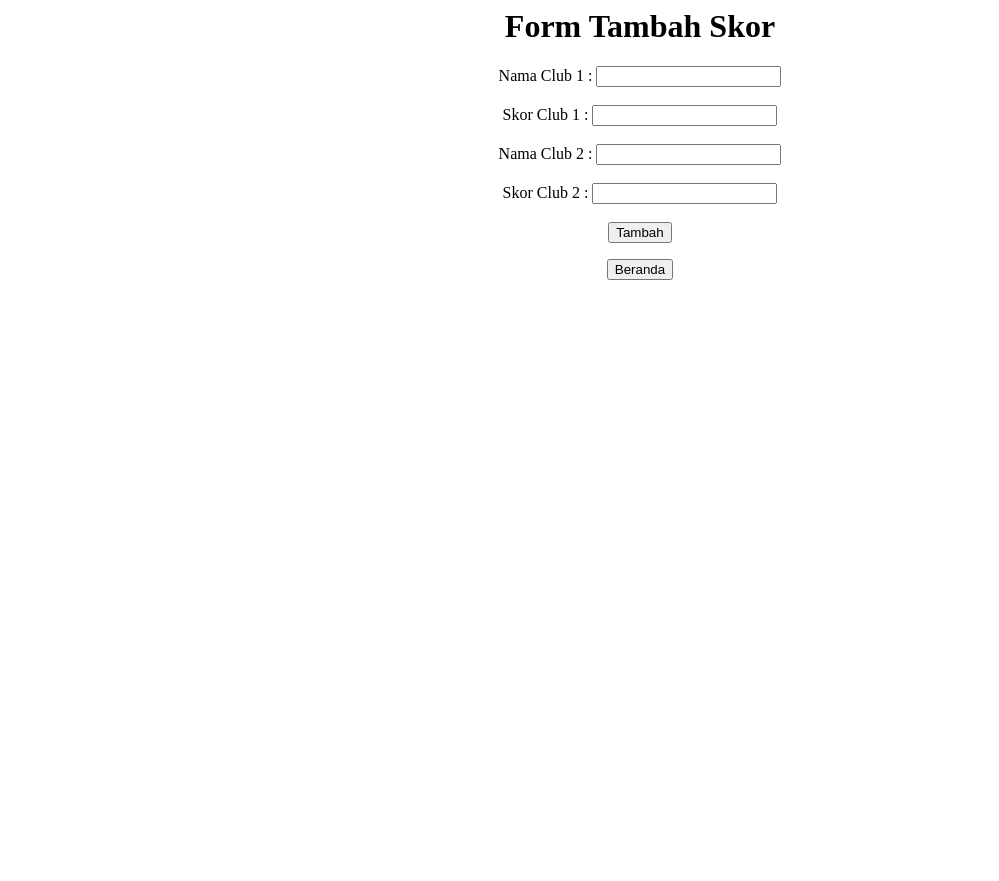
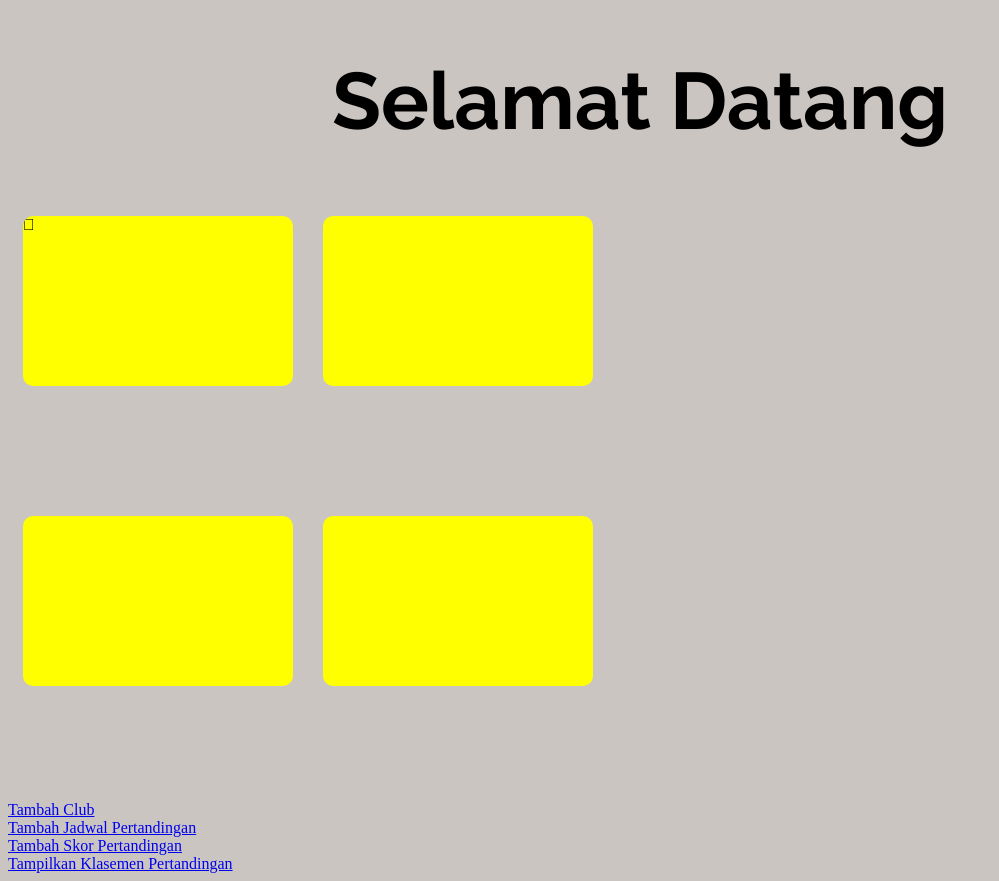
Before and after one commit to auryynb/club, a PHP site: page / in a window 1280 px wide. Shown: the whole page, without its empty margins (0-999 px from the left). Before the commit the page ends 280 px from the top, so only its background shows below. Run offline with PHP 8.4, Linux system fonts and the light colour scheme.

Commit message:
Add files via upload

```diff
--- a/c_tambah.php
+++ b/c_tambah.php
@@ -22,4 +22,8 @@
             $insert = $this->model->setTambah();
             Include 'tambah.php';
         }
+        public function invoke(){
+            $club = $this->model->getClub();
+            include 'tambah.php';
+        }
     }
--- a/index.php
+++ b/index.php
@@ -1,8 +1,46 @@
-<?php
-//include "c_jadwal.php";
-//$control = new c_jadwal('selasa', '2002-02-13', 'chelsea', 'barca');
-//$control->insert();
+<!DOCTYPE html>
+<html lang="en">
+<head>
+<title>Liga PW</title>
+    <link rel="stylesheet" href="style.css">
+    <link rel="stylesheet" media="screen" href="assets/css/style.css" />
+    <link rel="stylesheet" href="https://cdn.jsdelivr.net/npm/@fortawesome/fontawesome-free@5.15.4/css/fontawesome.min.css">
+</head>
+<body>
+<div>
+    <form action="" method="POST">
+        <center><h1>Selamat Datang</h1></center>
+        <div class="menu">
+            <div class="container">
+                <div class="box">
+                    <div class="icon"><i class="fa fa-search" aria-hidden="true"></i></div>
+                </div>
+                <div class="box">
 
-include "c_skor.php";
-$control = new c_skor('chelsea', 3, 'barcelona', 4);
-        $control->insert();
+                </div>
+            </div>
+            <div class="container">
+                <div class="box">
+                    <div class="icon"></div>
+                </div>
+                <div class="box">
+
+                </div>
+            </div>
+        </div>
+        <div>
+            <a href="tambah.php" >Tambah Club</a>
+        </div>
+        <div>
+            <a href="jadwal.php" >Tambah Jadwal Pertandingan</a>
+        </div>
+        <div>
+            <a href="skor.php" >Tambah Skor Pertandingan</a>
+        </div>
+            <div>
+                <a href="peringkat.php" >Tampilkan Klasemen Pertandingan</a>
+            </div>
+    </form>
+</div>
+</body>
+</html>
```
Also changed, not shown: c_peringkat.php (+12 -3 lines), form_tambah.php (added, +8 -0 lines), jadwal.php (+33 -5 lines).
